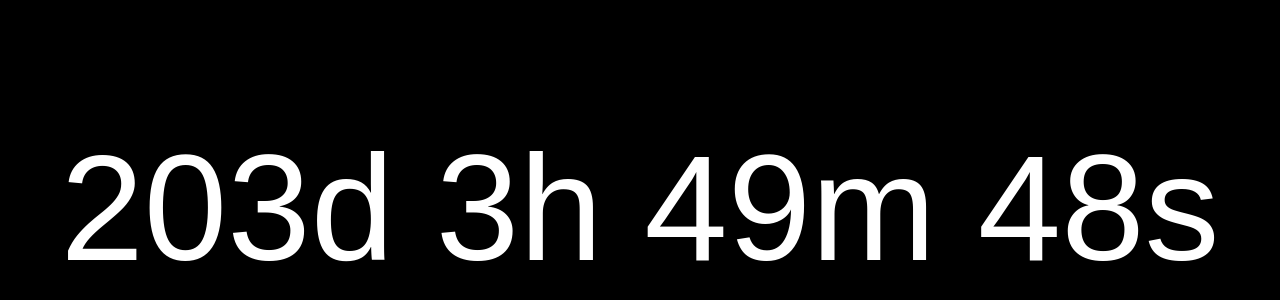
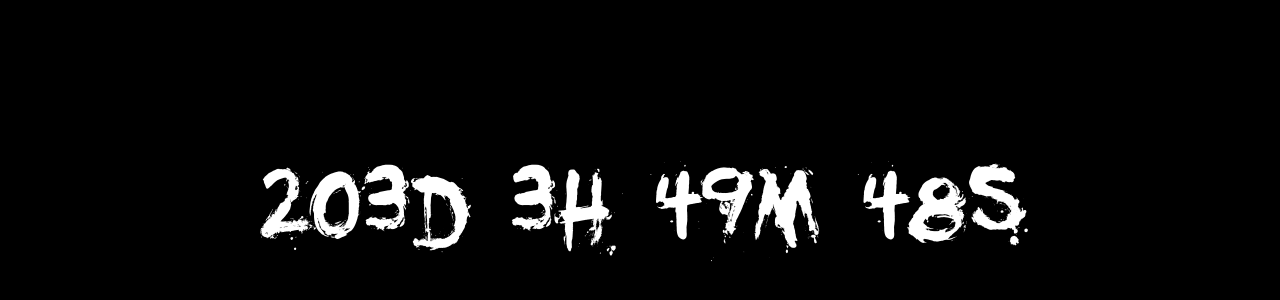
Before and after one commit to hagov13111994/haa, a plain HTML site: page index.html in a window 1280 px wide. Shown: the part 192-492 px from the top of the page. Drawn offline with Linux system fonts and the light colour scheme; a web font is replaced by a local one.

Commit message:
Update index.html

```diff
--- a/index.html
+++ b/index.html
@@ -7,7 +7,7 @@
     <style>
         @font-face {
             font-family: 'YouMurderer';
-            src: url('fonts/youmurdererbb_reg') format('truetype');
+            src: url('fonts/youmurdererbb_reg.ttf') format('truetype');
         }
 
         body {
```
